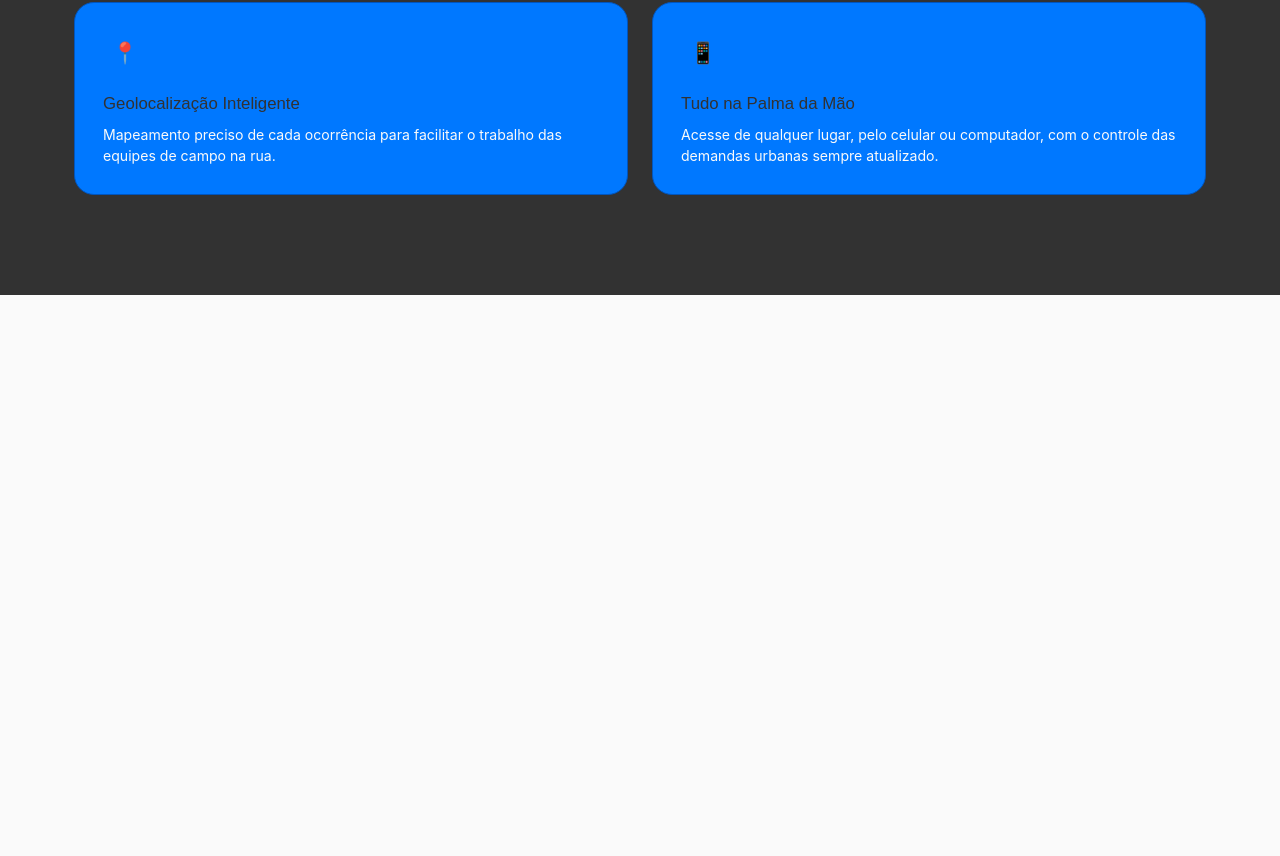
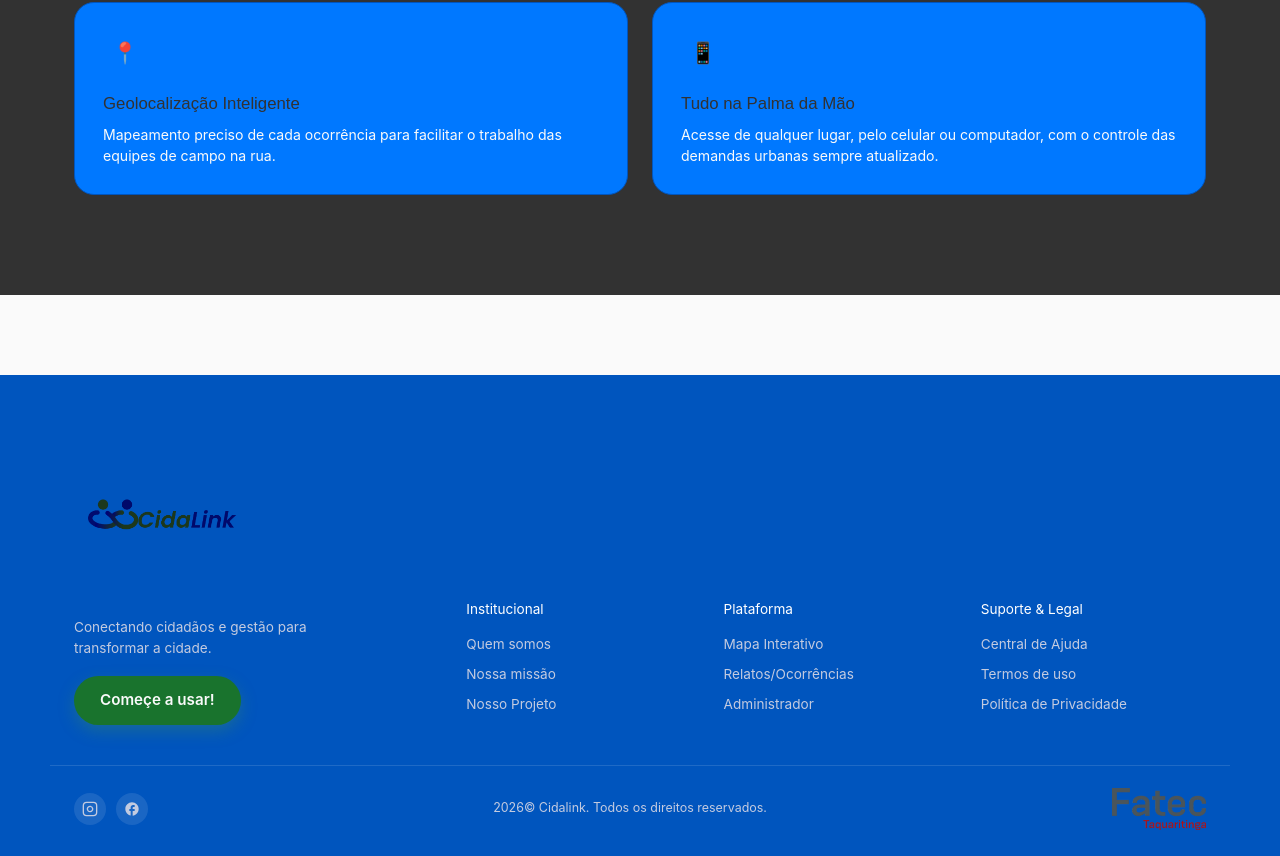
Before and after one commit to gakimr/CidaLink-React, a React (Vite) app: page / in a window 1280 px wide. Shown: the part 2715-3571 px from the top of the page. Before the commit the page ends 3010 px from the top, so only its background shows below. Built offline with nearby package versions, Linux system fonts and the light colour scheme.

Commit message:
footer finalizado

```diff
--- a/src/App.jsx
+++ b/src/App.jsx
@@ -1,5 +1,6 @@
 import Header from './components/Header/Header'
 import Home from './pages/Home/Home'
+import Footer from './components/Footer/Footer'
 import './App.css'
 
 function App() {
@@ -7,6 +8,7 @@ function App() {
     <div>
       <Header />
       <Home />
+      <Footer/>
     </div>
   )
 }
--- /dev/null
+++ b/src/components/Footer/Footer.css
@@ -0,0 +1,74 @@
+footer{
+  background: var(--azul);
+  color: #c3cbe0;
+  margin-top: 80px;
+  padding: 56px 0 26px;
+}
+
+.footer-grid{
+  display: grid;
+  grid-template-columns: 1.6fr 1fr 1fr 1fr;
+  gap: 32px;
+  margin-bottom: 40px;
+  align-items: end;
+}
+
+.footer-logo{
+  height: 11rem;
+  width: auto;
+  display: block;
+  margin-bottom: 10px;
+}
+.footer-sobre p{
+  font-size: 0.85rem;
+  max-width: 260px;
+  margin-bottom: 18px;
+}
+
+.footer-coluna h4{
+  color: #fff;
+  font-size: 0.85rem;
+  margin-bottom: 14px;
+}
+
+.footer-coluna ul{
+  list-style: none;
+}
+
+.footer-coluna li{
+  margin-bottom: 10px;
+  font-size: 0.85rem;
+}
+
+.footer-coluna a:hover{
+  color: #fff;
+}
+
+.footer-base{
+  border-top: 1px solid rgba(255,255,255,0.12);
+  padding-top: 22px;
+  display: flex;
+  justify-content: space-between;
+  align-items: center;
+  font-size: 0.78rem;
+}
+
+.footer-social{
+  display: flex;
+  gap: 10px;
+}
+
+.footer-icone{
+  width: 32px;
+  height: 32px;
+  border-radius: 50%;
+  background: rgba(255,255,255,0.1);
+  display: flex;
+  align-items: center;
+  justify-content: center;
+}
+
+.footer-fatec{
+  height: 42px;
+  width: auto;
+}
--- /dev/null
+++ b/src/components/Footer/Footer.jsx
@@ -0,0 +1,102 @@
+import logoFatec from "../../assets/fatec.png";
+import logoCidalink from "../../assets/LogoCida.svg";
+import "./Footer.css";
+
+export default function Footer() {
+  return (
+    <footer>
+      <div className="container footer-grid">
+        <div className="footer-sobre">
+          <img src={logoCidalink} alt="CidaLink" className="footer-logo" />
+          <p>Conectando cidadãos e gestão para transformar a cidade.</p>
+          <a href="#" className="btn btn-primario">
+            Começe a usar!
+          </a>
+        </div>
+
+        <div className="footer-coluna">
+          <h4>Institucional</h4>
+          <ul>
+            <li>
+              <a href="#">Quem somos</a>
+            </li>
+            <li>
+              <a href="#">Nossa missão</a>
+            </li>
+            <li>
+              <a href="#">Nosso Projeto</a>
+            </li>
+          </ul>
+        </div>
+
+        <div className="footer-coluna">
+          <h4>Plataforma</h4>
+          <ul>
+            <li>
+              <a href="#">Mapa Interativo</a>
+            </li>
+            <li>
+              <a href="#">Relatos/Ocorrências</a>
+            </li>
+            <li>
+              <a href="#">Administrador</a>
+            </li>
+          </ul>
+        </div>
+
+        <div className="footer-coluna">
+          <h4>Suporte & Legal</h4>
+          <ul>
+            <li>
+              <a href="#">Central de Ajuda</a>
+            </li>
+            <li>
+              <a href="#">Termos de uso</a>
+            </li>
+            <li>
+              <a href="#">Política de Privacidade</a>
+            </li>
+          </ul>
+        </div>
+      </div>
+
+      <div className="container footer-base">
+        <div className="footer-social">
+          <a href="#" className="footer-icone">
+            <svg
+              width="16"
+              height="16"
+              viewBox="0 0 24 24"
+              fill="none"
+              stroke="currentColor"
+              strokeWidth="2"
+            >
+              <rect x="2" y="2" width="20" height="20" rx="5" ry="5"></rect>
+              <path d="M16 11.37A4 4 0 1 1 12.63 8 4 4 0 0 1 16 11.37z"></path>
+              <line x1="17.5" y1="6.5" x2="17.51" y2="6.5"></line>
+            </svg>
+          </a>
+          <a href="#" className="footer-icone">
+            <svg width="16" height="16" viewBox="0 0 24 24" fill="currentColor">
+              <path d="M22 12c0-5.52-4.48-10-10-10S2 6.48 2 12c0 4.84 3.44 8.87 8 9.8V15H8v-3h2V9.5C10 7.57 11.57 6 13.5 6H16v3h-2c-.55 0-1 .45-1 1v2h3v3h-3v6.95c5.05-.5 9-4.76 9-9.95z" />
+            </svg>
+          </a>
+        </div>
+
+        <p>2026© Cidalink. Todos os direitos reservados.</p>
+
+        <a
+          href="https://fatectq.cps.sp.gov.br/"
+          target="_blank"
+          rel="noopener noreferrer"
+        >
+          <img
+            src={logoFatec}
+            alt="Fatec Taquaritinga"
+            className="footer-fatec"
+          />
+        </a>
+      </div>
+    </footer>
+  );
+}
```
Also changed, not shown: src/assets/fatec.png (added).
